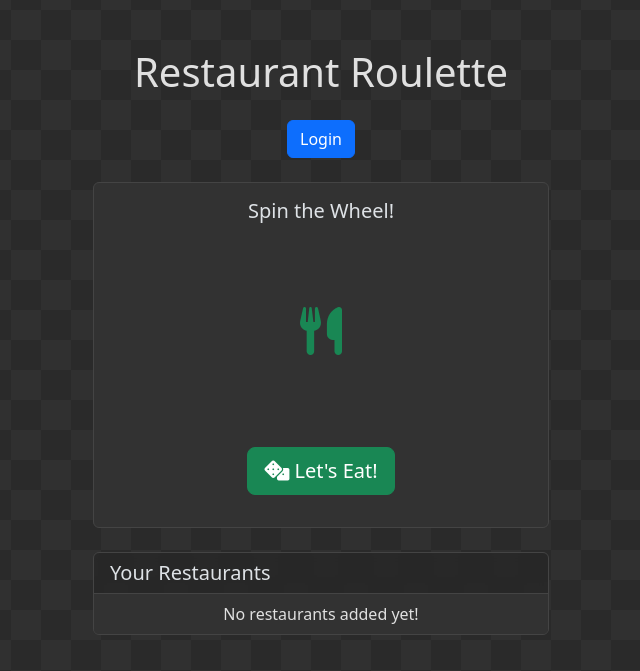
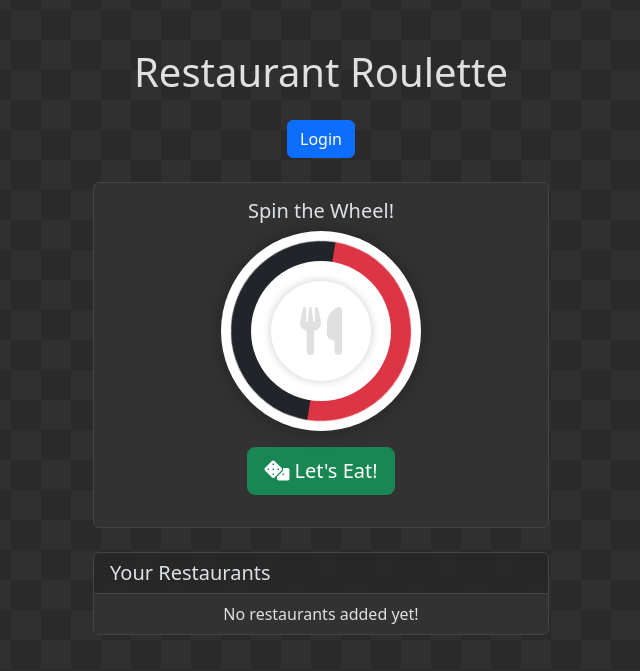
Before and after one commit to haystax78/restaurant-roulette, a Flask app: template templates/index.html in a window 1280 px wide. Shown: the top 671 px of the page, without its empty margins (319-959 px from the left). Run offline with Flask 3, Linux system fonts and the light colour scheme; the template is opened without the code that fills it, so the values that code supplies are empty.

Commit message:
Add roulette wheel design to spinning utensils

```diff
--- a/templates/base.html
+++ b/templates/base.html
@@ -105,11 +105,63 @@
             align-items: center;
             justify-content: center;
             font-size: 3em;
-            color: #198754;
+            color: #e0e0e0;
+            border-radius: 50%;
+            background: #fff;
+            box-shadow: 0 0 20px rgba(0,0,0,0.3);
+            overflow: hidden;
         }
 
-        .spinning {
+        .wheel::before {
+            content: '';
+            position: absolute;
+            width: 90%;
+            height: 90%;
+            border-radius: 50%;
+            background: linear-gradient(45deg, #dc3545 0%, #dc3545 50%, #212529 50%, #212529 100%);
+            animation: rotateGradient 4s linear infinite;
+        }
+
+        .wheel::after {
+            content: '';
+            position: absolute;
+            width: 70%;
+            height: 70%;
+            border-radius: 50%;
+            background: #fff;
+            display: flex;
+            align-items: center;
+            justify-content: center;
+        }
+
+        .wheel-content {
+            position: relative;
+            z-index: 2;
+            width: 50%;
+            height: 50%;
+            display: flex;
+            align-items: center;
+            justify-content: center;
+            background: #fff;
+            border-radius: 50%;
+            box-shadow: 0 0 10px rgba(0,0,0,0.2);
+        }
+
+        @keyframes rotateGradient {
+            from {
+                transform: rotate(0deg);
+            }
+            to {
+                transform: rotate(360deg);
+            }
+        }
+
+        .spinning .wheel-content {
             animation: spin 0.5s linear infinite;
+        }
+
+        .spinning::before {
+            animation: rotateGradient 0.5s linear infinite;
         }
 
         .result-animation {
--- a/templates/index.html
+++ b/templates/index.html
@@ -47,7 +47,9 @@
                     <h5 class="card-title">Spin the Wheel!</h5>
                     <div class="wheel-container mb-3">
                         <div class="wheel">
-                            <i class="fas fa-utensils"></i>
+                            <div class="wheel-content">
+                                <i class="fas fa-utensils"></i>
+                            </div>
                         </div>
                     </div>
                     <button id="spinButton" class="btn btn-success btn-lg">
```
